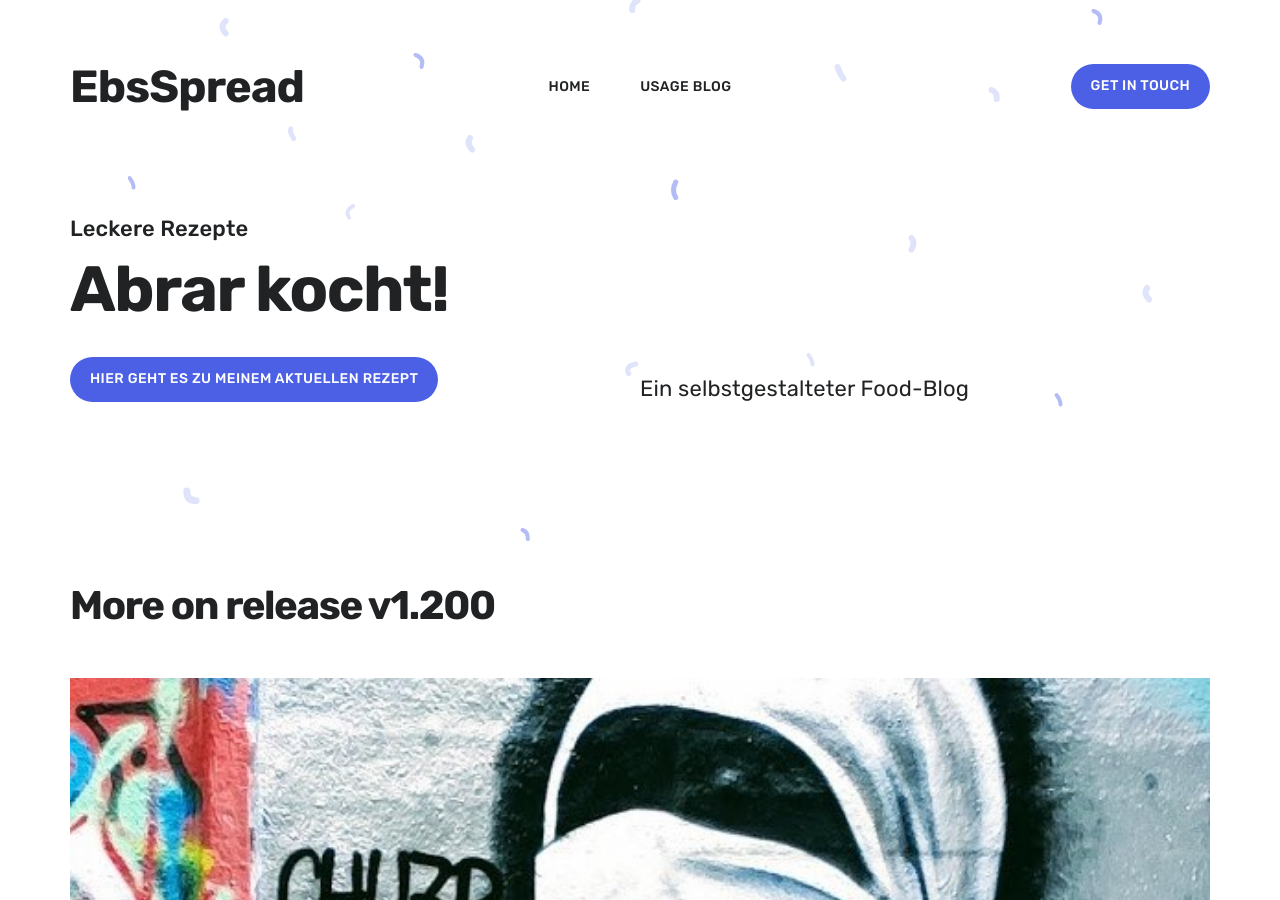
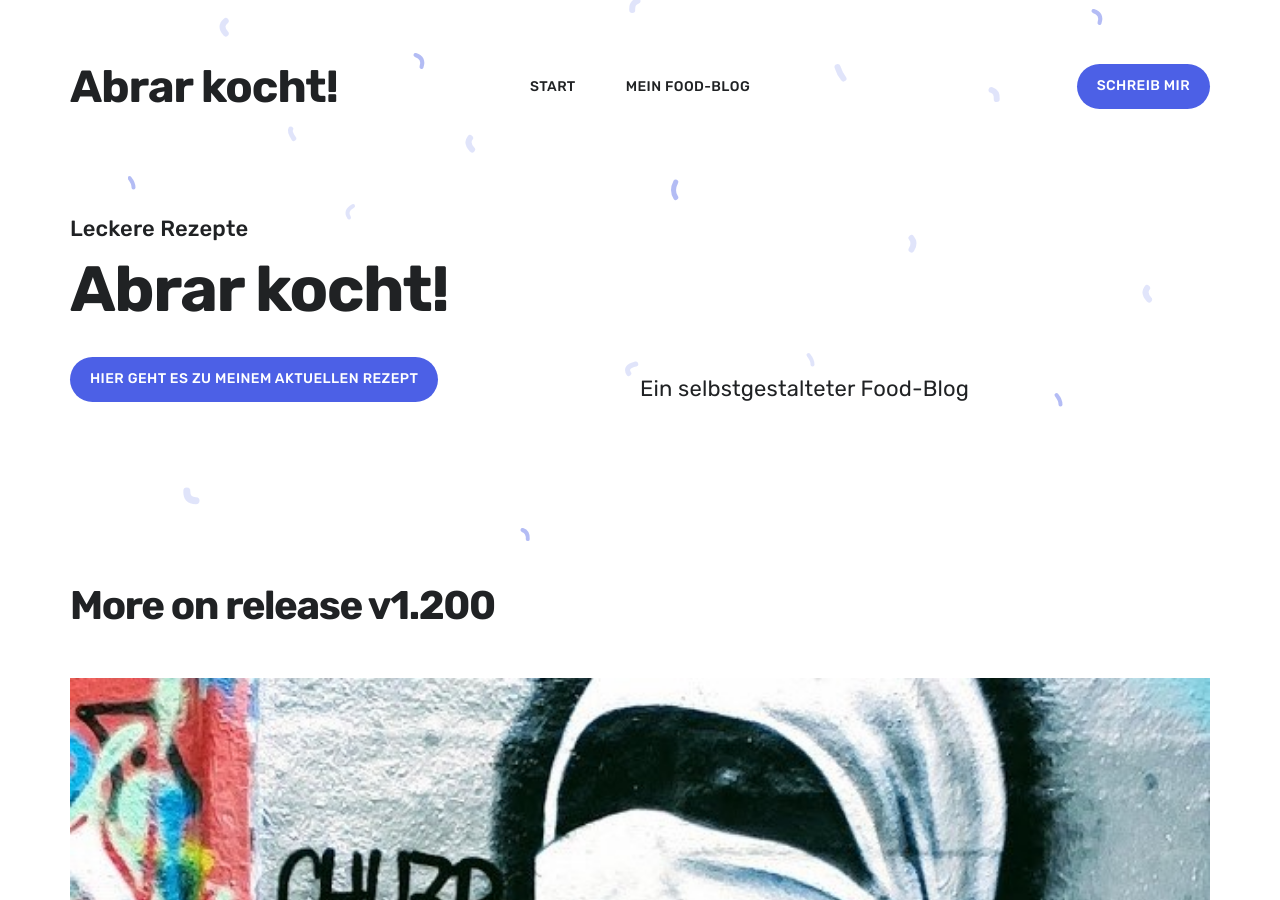
Before and after one commit to SonntagsDialoge-Computerkurs/computerkurs-maerz-2023, a Jekyll site: the page built from docs/index.html, in a window 1280 px wide and 900 px high. Built offline with Jekyll 4.4.1, drawn with Linux system fonts in a browser that asks for light colours; nearby versions of some CDN libraries; some of the changed text lies outside the part shown.

Commit message:
Fix minor text issues

```diff
--- a/docs/_data/settings.yml
+++ b/docs/_data/settings.yml
@@ -1,5 +1,5 @@
 basic_settings:
-  site_title: EbsSpread
+  site_title: Abrar kocht!
   favicon_image: /images/favicon.png
 
 header_settings:
@@ -8,9 +8,9 @@ header_settings:
 
 menu_settings:
   menu_items:
-    - title: 'Home'
+    - title: 'Start'
       url:  '/'
-    - title: 'Usage blog'
+    - title: 'Mein Food-Blog'
       url: '/blog/'
 
 footer_settings:
@@ -28,8 +28,8 @@ contact_settings:
   email_address: '<email>@gmail.com'
   form_action: 'https://formspree.io/rrap1ide@gmail.com'
   confirmation_url: '/thanks'
-  email_subject: 'E-Mail an Abrar kocht!'
-  send_button_text: 'Sende mir deine Ideen.'
+  email_subject: 'E-Mail an Abrar kocht.'
+  send_button_text: 'Sende mir deine Ideen!'
 
 social_settings:
   facebook_url: ''
--- a/docs/_includes/header.html
+++ b/docs/_includes/header.html
@@ -25,13 +25,13 @@
 					</li>
 					{% endfor %}
 					<li class="menu__cta">
-						<a href="#" class="menu__cta__link button--text contact-trigger js-contact">Get In Touch</a>
+						<a href="#" class="menu__cta__link button--text contact-trigger js-contact">Schreib mir</a>
 					</li>
 				</ul>
 			</div>
 		</nav>
 
-		<a href="#" class="header__cta button--fill contact-trigger js-contact">Get In Touch</a>
+		<a href="#" class="header__cta button--fill contact-trigger js-contact">Schreib mir</a>
 	</div>
 
 </header>
```
